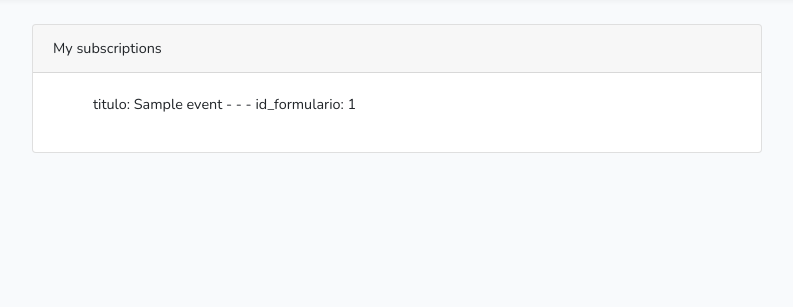
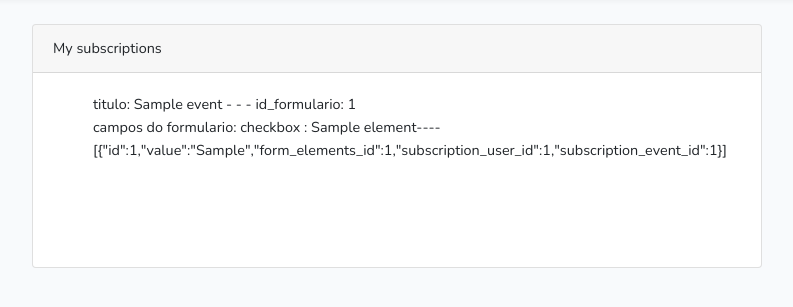
Before and after one commit to miguel1996/easyEvent, a Laravel app: page /subscriptions in a window 1280 px wide. Shown: the part 55-362 px from the top of the page, without its empty margins (243-1036 px from the left). Run offline with Laravel 8, Linux system fonts and the light colour scheme; a user stored in the database is signed in; data comes from the database, SQL or seed files in the repository; tables that the repository leaves empty hold one stand-in row (values such as "Sample post").

Commit message:
form_data relations

```diff
--- a/app/Event.php
+++ b/app/Event.php
@@ -13,6 +13,6 @@ class Event extends Model
 
     public function form()
     {
-        return $this->hasOne("App\Form");
+        return $this->belongsTo("App\Form");
     }
 }
--- a/app/Form.php
+++ b/app/Form.php
@@ -8,6 +8,11 @@ class Form extends Model
 {
     public function event()
     {
-        return $this->belongsTo("App\Event");
+        return $this->hasOne("App\Event");
+    }
+
+    public function form_elements()
+    {
+        return $this->hasMany("App\Form_Element");
     }
 }
--- /dev/null
+++ b/app/Form_Element.php
@@ -0,0 +1,15 @@
+<?php
+
+namespace App;
+
+use Illuminate\Database\Eloquent\Model;
+
+class Form_Element extends Model
+{
+    protected $table = 'form_elements';
+
+    public function form_subscription_elements()
+    {
+        return $this->hasMany("App\Form_Subscription_Element","form_elements_id");
+    }
+}
--- /dev/null
+++ b/app/Form_Subscription_Element.php
@@ -0,0 +1,10 @@
+<?php
+
+namespace App;
+
+use Illuminate\Database\Eloquent\Model;
+
+class Form_Subscription_Element extends Model
+{
+    protected $table = 'form_subscription_elements';
+}
--- a/app/Http/Controllers/SubscriptionController.php
+++ b/app/Http/Controllers/SubscriptionController.php
@@ -2,7 +2,6 @@
 
 namespace App\Http\Controllers;
 use Illuminate\Support\Facades\Auth;
-use App\Event;
 use Illuminate\Http\Request;
 
 class SubscriptionController extends Controller
@@ -17,7 +16,7 @@ class SubscriptionController extends Controller
         $user = Auth::user();
         if($user){
              $subscriptions = $user->events()->get();
-             return view('subscriptions.subscriptions',compact('subscriptions'));
+             return view('subscriptions.subscriptions',compact('subscriptions','user'));
         }else{
             return redirect('/');
         }
--- a/resources/views/subscriptions/subscriptions.blade.php
+++ b/resources/views/subscriptions/subscriptions.blade.php
@@ -9,7 +9,15 @@
                 <div class="card-body">
                    <ul>
                         @foreach($subscriptions as $sub)
-                            titulo: {{$sub->title}} - - - id_formulario: {{$sub->form_id}}
+                            titulo: {{$sub->title}} - - - id_formulario: {{$sub->form->id}}
+
+                            <br>
+                            campos do formulario:
+                                @foreach($sub->form->form_elements as $element)
+                                    {{$element->type}} : {{$element->label}}----
+                                    {{$element->form_subscription_elements->where('subscription_user_id',$user->id)}}<br>
+                                @endforeach
+                                <br><br><br>
                         @endforeach
                    </ul>
                 </div>
```
